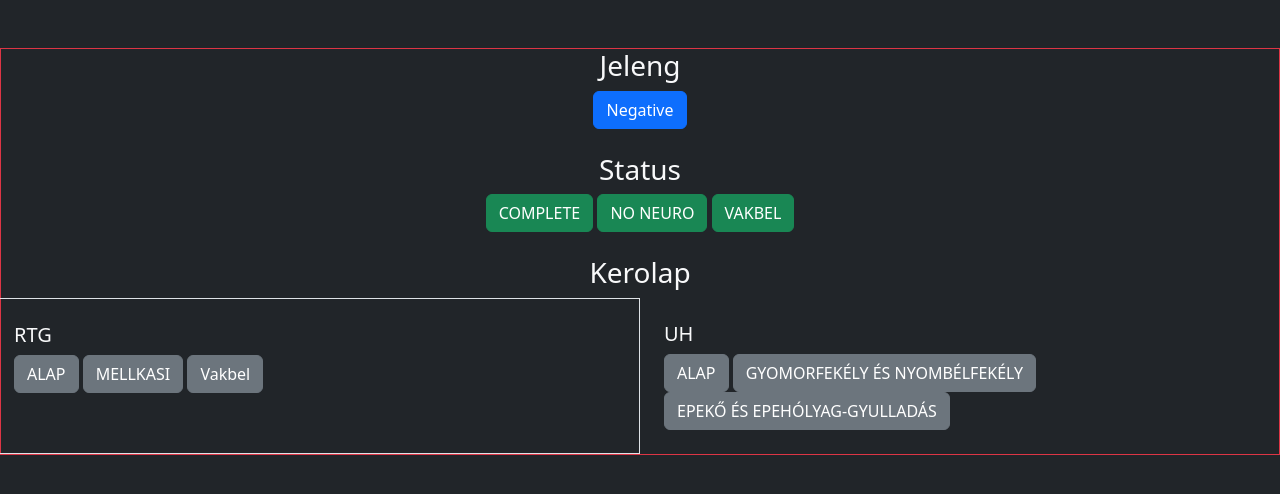
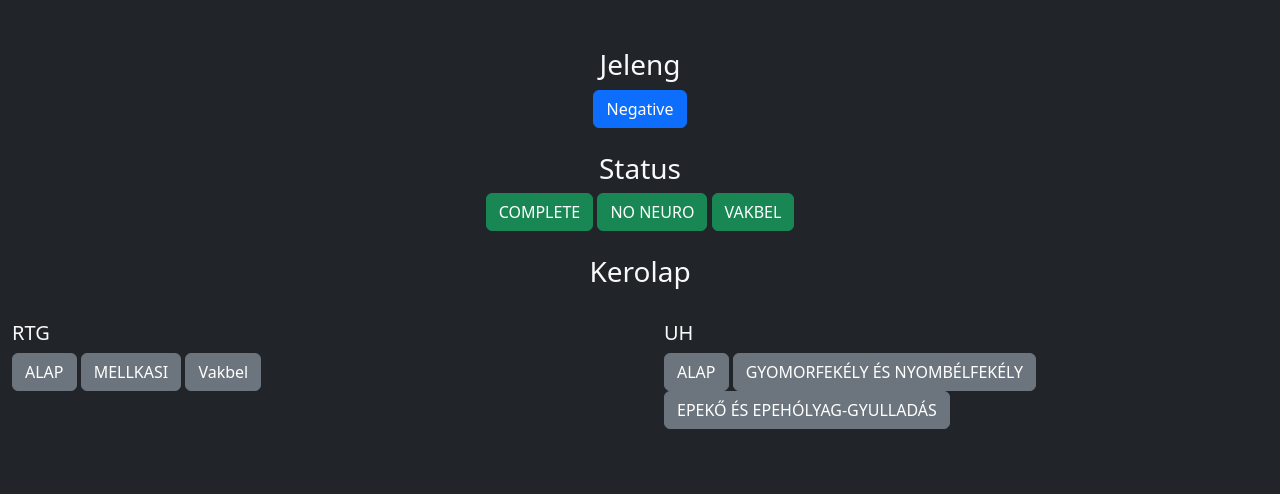
Before and after one commit to electuslipous/sablonok, a plain HTML site: page index.html in a window 1280 px wide. Drawn offline with nearby package versions, Linux system fonts and the light colour scheme.

Commit message:
removed borders

```diff
--- a/index.html
+++ b/index.html
@@ -9,8 +9,7 @@
         integrity="sha384-QWTKZyjpPEjISv5WaRU9OFeRpok6YctnYmDr5pNlyT2bRjXh0JMhjY6hW+ALEwIH" crossorigin="anonymous">
 </head>
 
-<body
-    class="mt-5 border border-danger vw-100 bg-dark text-light d-flex flex-column justify-content-center align-items-center">
+<body class="mt-5 vw-100 bg-dark text-light d-flex flex-column justify-content-center align-items-center">
     <div>
         <h3 class="text-center">Jeleng</h3>
         <button onclick="fetchData('jeleng')" class="btn btn-primary">
@@ -28,7 +27,7 @@
     <div class="mt-4 w-100">
         <h3 class="text-center">Kerolap</h3>
         <div class="row">
-            <div class="col-6 border p-4">
+            <div class="col-6 p-4">
                 <h5 class="bg-dark">RTG</h5>
                 <button onclick="fetchData('kerolap','rtg','alap')" class="btn btn-secondary">ALAP</button>
                 <button onclick="fetchData('kerolap','rtg','alap')" class="btn btn-secondary">MELLKASI</button>
```
